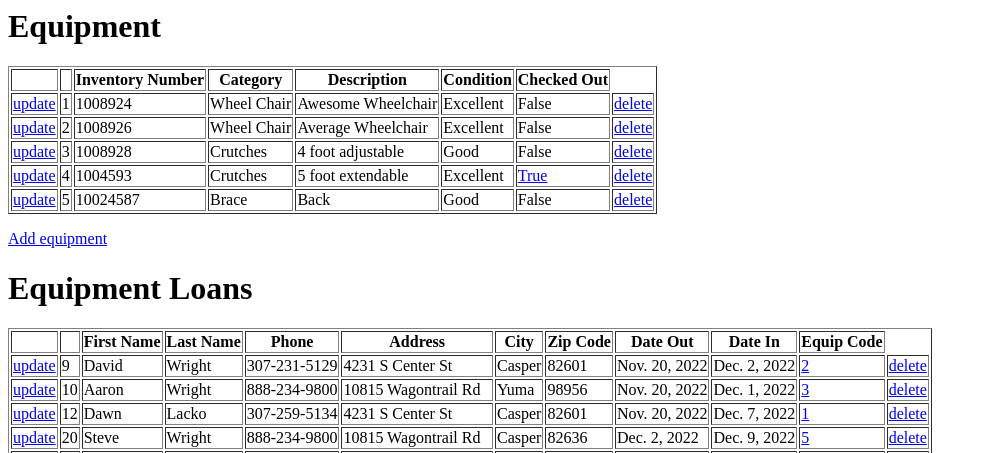
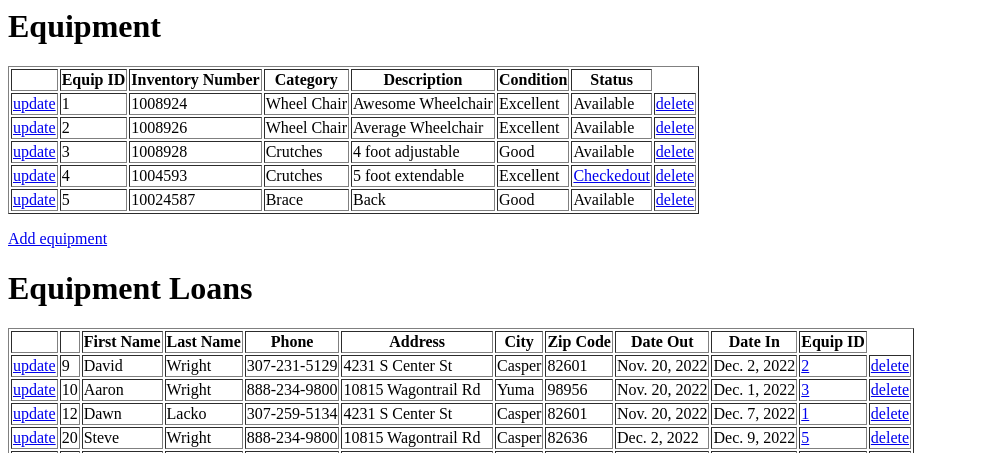
Before and after one commit to u2driver/BIAWApp, a Django app: page / in a window 1280 px wide. Shown: the top 453 px of the page, without its empty margins (0-987 px from the left). Run offline with Django 4.2, Linux system fonts and the light colour scheme; data comes from the database, SQL or seed files in the repository; both versions use the stored data as it was after the commit.

Commit message:
Changed 'checkedout' column to 'status'

```diff
--- a/loans/templates/home.html
+++ b/loans/templates/home.html
@@ -3,12 +3,12 @@
 <table border="1">
 <tr>
    <th></th>
-   <th></th>
+   <th> Equip ID</th>
    <th> Inventory Number </th>
    <th> Category </th>
    <th> Description </th>
    <th> Condition </th>
-   <th> Checked Out </th>
+   <th> Status </th>
 </tr>
 {% for x in items %}
 <tr>
@@ -19,9 +19,9 @@
    <td>{{ x.description }}</td>
    <td>{{ x.condition }}</td>
    {%if x.checkedout%}
-      <td><a href="display_client/{{ x.id }}">{{x.checkedout}}</a></td>
+      <td><a href="display_client/{{ x.id }}">{{'Checkedout'}}</a></td>
    {%else%}
-      <td>{{ x.checkedout }}</td>
+      <td>{{ "Available" }}</td>
    {%endif%}
    <td><a href="del_equip/{{ x.id }}">delete</a></td>
 </tr>
@@ -46,7 +46,7 @@
    <th> Zip Code </th>
    <th> Date Out </th>
    <th> Date In </th>
-   <th> Equip Code </th>
+   <th> Equip ID </th>
 </tr>
 {% for x in clients %}
 <tr>
```
Also changed, not shown: db.sqlite3.
